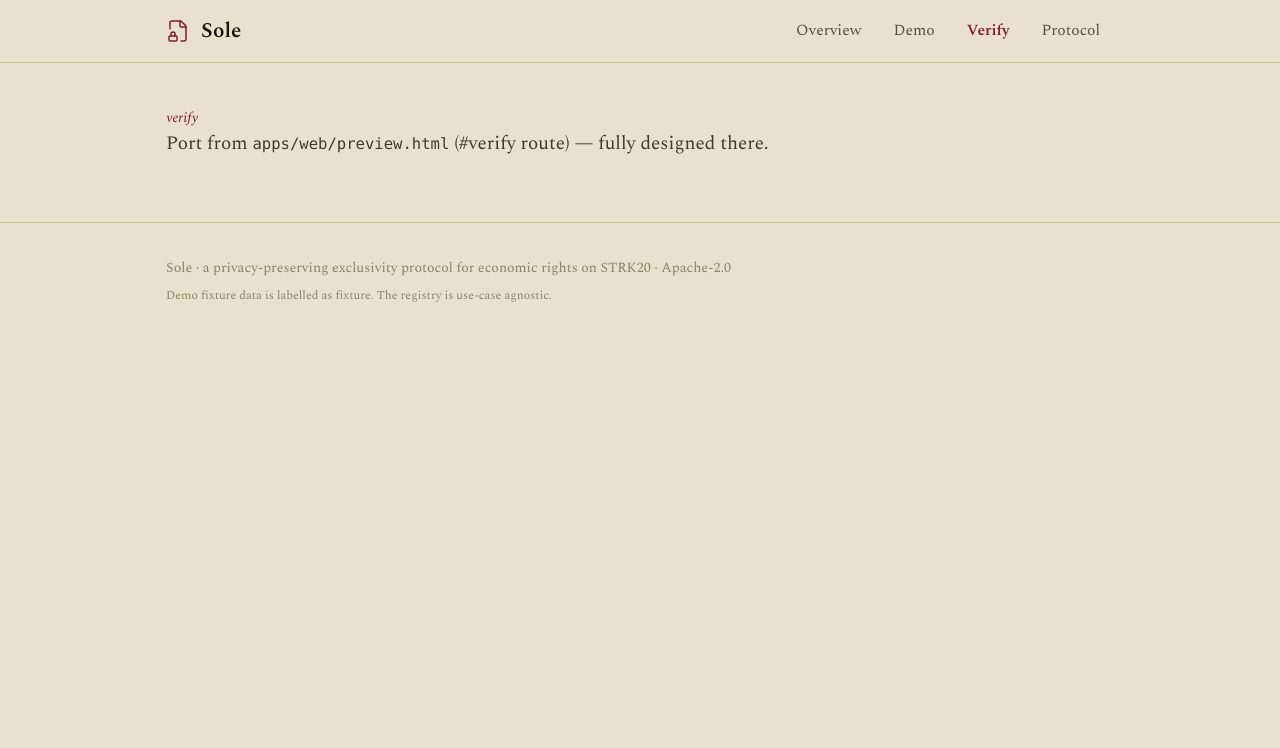
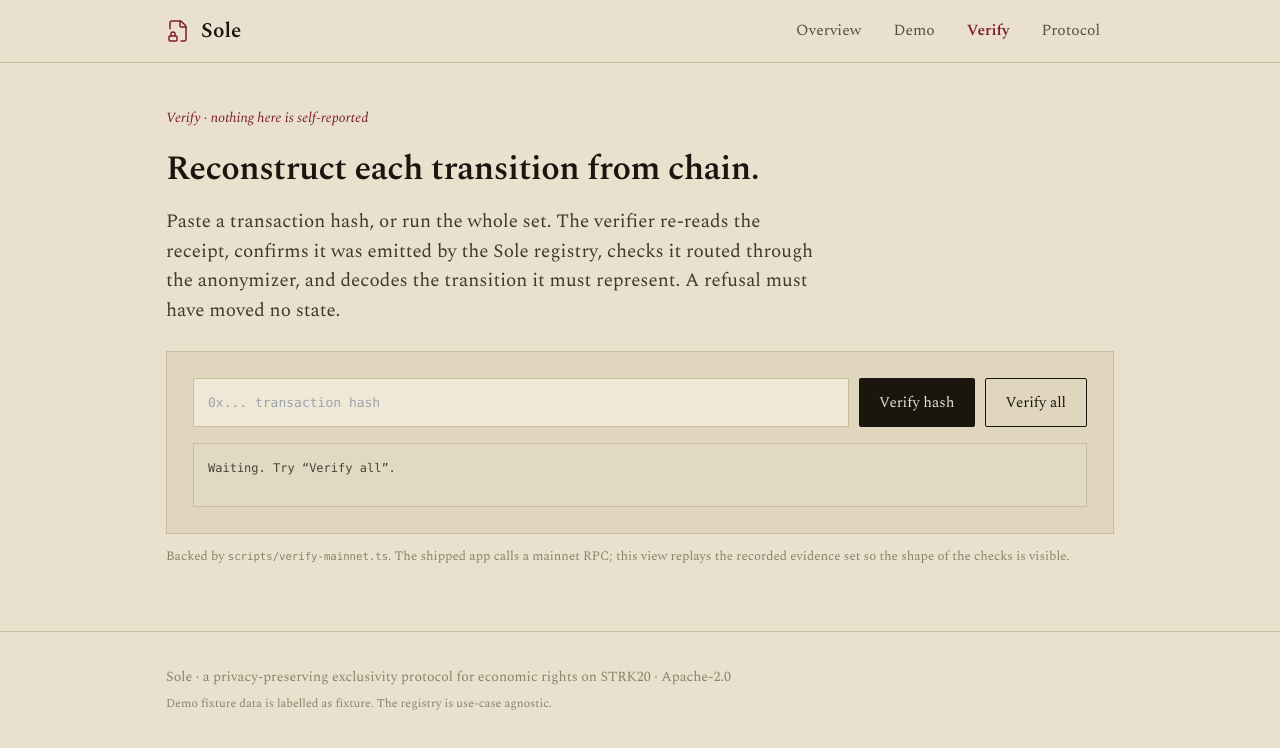
Before and after one commit to TheWeirdDee/sole, a Next.js app in the folder apps/web/: page /verify in a window 1280 px wide. Shown: the top 748 px of the page. Built offline with nearby package versions, Linux system fonts and the light colour scheme.

Commit message:
complete the Verify page: paste-a-hash and verify-all against the evidence set

```diff
--- a/apps/web/app/verify/page.tsx
+++ b/apps/web/app/verify/page.tsx
@@ -1,12 +1,64 @@
-// The verify surface. Canonical design + content is in apps/web/preview.html
-// (the #verify route). Port it into this component; keep the sealed-instrument
-// tokens from tailwind.config.ts and globals.css.
-export default function Page() {
+"use client";
+import { useState } from "react";
+
+const wrap: React.CSSProperties = { maxWidth: 1000, margin: "0 auto", padding: "44px 26px" };
+const eyebrow: React.CSSProperties = { fontSize: 14, color: "var(--claret)", fontStyle: "italic", marginBottom: 14 };
+const logBox: React.CSSProperties = {
+  background: "#e2d9c2", border: "1px solid var(--rule)", padding: 14,
+  fontFamily: "ui-monospace,Menlo,monospace", fontSize: 12, color: "#4a4436",
+  lineHeight: 1.75, minHeight: 64, marginTop: 16, whiteSpace: "pre-wrap",
+};
+
+const EV = [
+  { h: "register", checks: ["emitted by the Sole RightsRegistry", "decodes to register -> UNCLAIMED"] },
+  { h: "shield", checks: ["STRK20 pool touched", "shielded funding note created"] },
+  { h: "claim", checks: ["emitted by the Sole RightsRegistry", "routed via the ClaimAnonymizer (claimant wallet unlinked)", "decodes to claim -> ACTIVE"] },
+  { h: "finance", checks: ["gated by an ACTIVE right", "money market executed against the venue"] },
+  { h: "duplicate", checks: ["reverted with RIGHT_ALREADY_ACTIVE (duplicate refused)", "no state-changing event emitted (fail-closed)"], rev: true },
+  { h: "settle", checks: ["routed via the ClaimAnonymizer", "venue repaid, nullifier newly burned", "decodes to settle -> CONSUMED"] },
+  { h: "cross-venue", checks: ["second, independent venue refused the consumed right", "holder never revealed"], rev: true },
+];
+
+export default function Verify() {
+  const [txin, setTxin] = useState("");
+  const [log, setLog] = useState("Waiting. Try \u201cVerify all\u201d.");
+
+  const verifyOne = () => {
+    if (!txin.trim()) { setLog("enter a transaction hash"); return; }
+    setLog(`verifying ${txin}\n  ok  emitted by the Sole RightsRegistry\n  ok  routed via the ClaimAnonymizer\n  ok  decodes to a valid transition`);
+  };
+  const verifyAll = () => {
+    const out: string[] = [];
+    EV.forEach((e) => { out.push(`verifying 0x...${e.h}`); e.checks.forEach((c) => out.push("  ok  " + c)); });
+    out.push("", "verified " + EV.length + " transitions from chain \u00b7 2 refusals confirmed to move no state");
+    setLog(out.join("\n"));
+  };
+
   return (
-    <main style={{ maxWidth: 1000, margin: "0 auto", padding: "44px 26px" }}>
-      <p style={{ fontSize: 14, color: "var(--claret)", fontStyle: "italic" }}>verify</p>
-      <p style={{ fontSize: 19, color: "#413a2b", maxWidth: 660 }}>
-        Port from <span className="mono">apps/web/preview.html</span> (#verify route) — fully designed there.
+    <main style={wrap}>
+      <div style={eyebrow}>Verify · nothing here is self-reported</div>
+      <h1 style={{ fontSize: 34, fontWeight: 600, letterSpacing: "-.015em", margin: 0 }}>
+        Reconstruct each transition from chain.
+      </h1>
+      <p style={{ fontSize: 19, color: "#413a2b", maxWidth: 660, marginTop: 12 }}>
+        Paste a transaction hash, or run the whole set. The verifier re-reads the receipt, confirms
+        it was emitted by the Sole registry, checks it routed through the anonymizer, and decodes the
+        transition it must represent. A refusal must have moved no state.
+      </p>
+
+      <div style={{ border: "1px solid var(--rule)", background: "var(--parch2)", padding: 26, marginTop: 26 }}>
+        <div style={{ display: "flex", gap: 10, flexWrap: "wrap" }}>
+          <input value={txin} onChange={(e) => setTxin(e.target.value)} placeholder="0x... transaction hash"
+            style={{ flex: 1, minWidth: 240, padding: "12px 14px", border: "1px solid var(--rule)",
+              background: "#efe8d6", fontFamily: "ui-monospace,Menlo,monospace", fontSize: 13, color: "var(--ink)" }} />
+          <button onClick={verifyOne} style={{ background: "var(--ink)", color: "var(--parch)", padding: "12px 20px", border: "none", borderRadius: 2, cursor: "pointer", fontFamily: "inherit", fontSize: 15 }}>Verify hash</button>
+          <button onClick={verifyAll} style={{ background: "transparent", color: "var(--ink)", padding: "12px 20px", border: "1px solid var(--ink)", borderRadius: 2, cursor: "pointer", fontFamily: "inherit", fontSize: 15 }}>Verify all</button>
+        </div>
+        <div style={logBox}>{log}</div>
+      </div>
+      <p style={{ fontSize: 13, color: "var(--faded)", marginTop: 12 }}>
+        Backed by <span className="mono">scripts/verify-mainnet.ts</span>. The shipped app calls a
+        mainnet RPC; this view replays the recorded evidence set so the shape of the checks is visible.
       </p>
     </main>
   );
```
